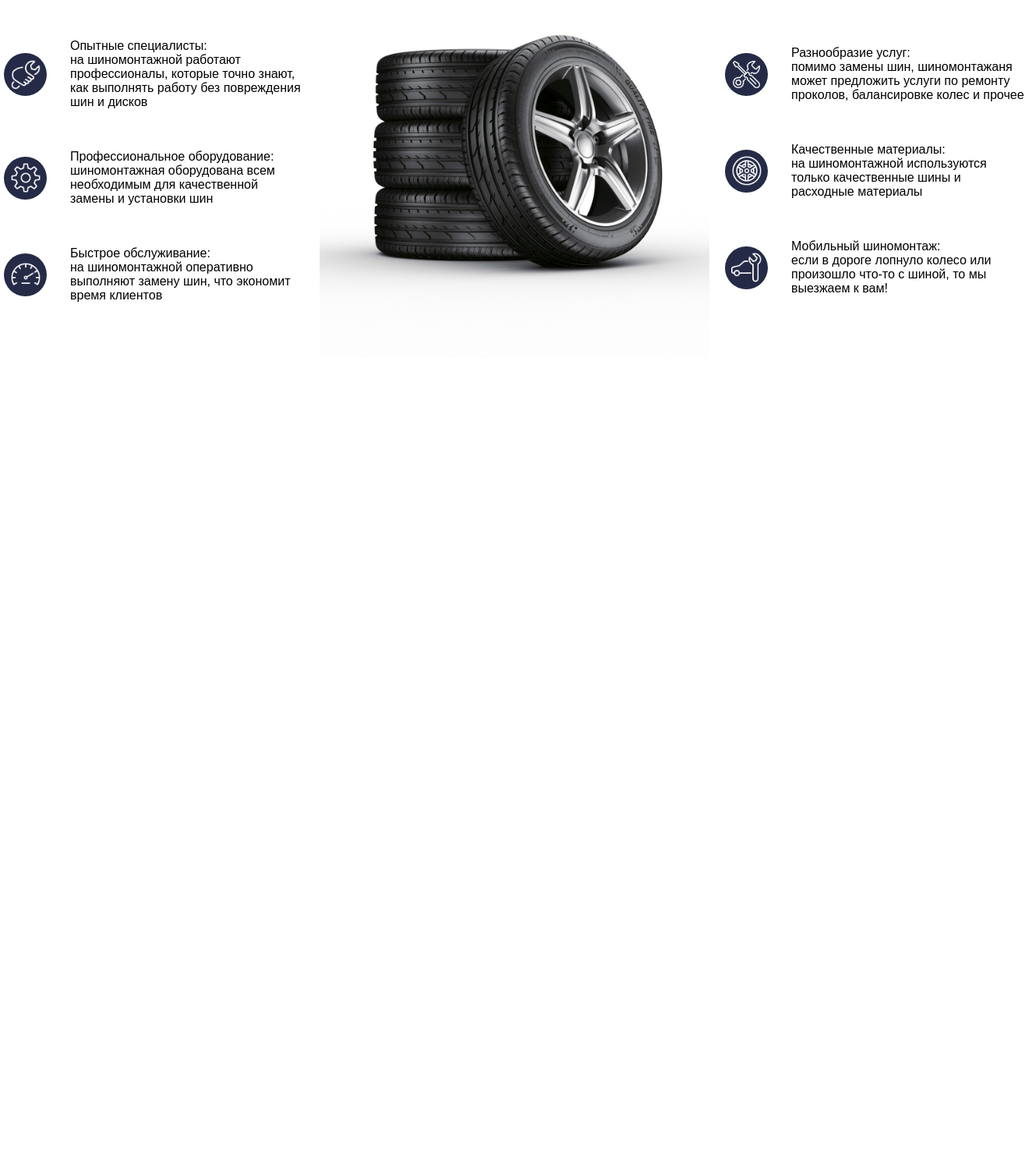
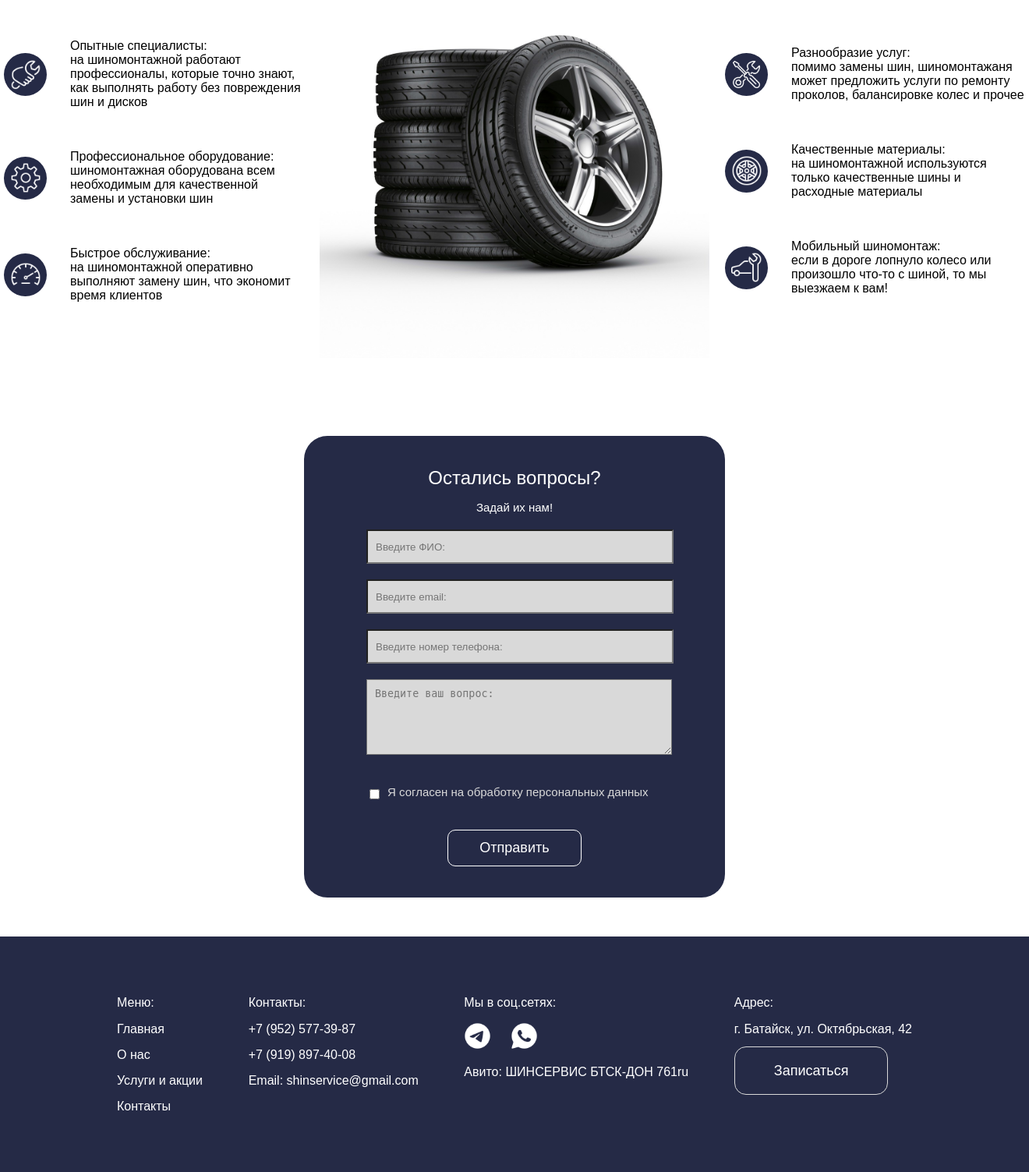
Before and after one commit to mariia2206/site, a Django app: page / in a window 1320 px wide. Shown: the part 1658-3161 px from the top of the page at 78% size. Before the commit the page ends 2045 px from the top, so only its background shows below. Run offline with Django 4.2, Linux system fonts and the light colour scheme.

Commit message:
Добавление формы для возможности задать вопрос и добавление футера

```diff
--- a/main/templates/main/glavnaya.html
+++ b/main/templates/main/index.html
@@ -64,4 +64,30 @@
       </li>
     </ul>
   </section>
+
+    <div class="question-form">
+  <div class="form-header">Остались вопросы?<p class="zad">Задай их нам!</p></div>
+  <form action="#" method="post">
+    <div class="form-group">
+      <input type="text" id="name" name="name" required placeholder="Введите ФИО:">
+    </div>
+    <div class="form-group">
+      <input type="email" id="email" name="email" required placeholder="Введите email:">
+    </div>
+    <div class="form-group">
+      <input type="tel" id="phone" name="phone" required placeholder="Введите номер телефона:">
+    </div>
+    <div class="form-group">
+      <label for="question"></label>
+      <textarea id="question" name="question" rows="5" required placeholder="Введите ваш вопрос:"></textarea>
+    </div>
+    <div class="form-group form-checkbox">
+      <input type="checkbox" id="agreement" name="agreement" required>
+      <label for="agreement"><p class="sogl">Я согласен на обработку персональных данных</p></label>
+    </div>
+    <div class="form-submit">
+      <button type="submit">Отправить</button>
+    </div>
+  </form>
+</div>
 {% endblock %}
--- a/main/templates/main/layout.html
+++ b/main/templates/main/layout.html
@@ -33,5 +33,39 @@
   </nav>
     {% block content %}
     {% endblock %}
+<footer class="footer">
+  <div class="column">
+    <p>Меню:</p>
+    <ul>
+      <li><a href="#">Главная</a></li>
+      <li><a href="#">О нас</a></li>
+      <li><a href="#">Услуги и акции</a></li>
+      <li><a href="#">Контакты</a></li>
+    </ul>
+  </div>
+  <div class="column">
+    <p>Контакты:</p>
+    <ul>
+      <li>+7 (952) 577-39-87</li>
+      <li>+7 (919) 897-40-08</li>
+      <li>Email: shinservice@gmail.com</li>
+    </ul>
+  </div>
+  <div class="column">
+    <p>Мы в соц.сетях:</p>
+      <img class="icon4" src="{% static 'shinka/img/телега.png' %}" alt="Телеграм">
+      <img class="icon4" src="{% static 'shinka/img/вотсап.png' %}" alt="Вотс ап">
+    <p>Авито: ШИНСЕРВИС БТСК-ДОН 761ru</p>
+  </div>
+  <div class="column">
+    <p>Адрес:</p>
+    <p>г. Батайск, ул. Октябрьская, 42</p><br>
+    <a href="#" class="button">Записаться</a>
+  </div>
+</footer>
+
+<!-- Кнопка "Вверх" -->
+<a href="#" class="button_strelka" style="position: fixed; bottom: 20px; right: 20px;">&#8593;</a>
+
 </body>
 </html>
--- a/main/urls.py
+++ b/main/urls.py
@@ -2,6 +2,7 @@ from django.urls import path
 from . import views
 
 urlpatterns = [
-    path('', views.index),
-    path('about', views.about)
+    path('', views.index, name='index'),  # Пустой путь для корневого URL-адреса
+    path('about/', views.about, name='about'),
+    # Другие URL-адреса
 ]
--- a/main/views.py
+++ b/main/views.py
@@ -2,8 +2,7 @@ from django.shortcuts import render
 
 # Create your views here.
 def index(request):
-    return render(request, 'main/glavnaya.html')
-
+    return render(request, 'main/index.html')
 
 def about(request):
     return render(request, 'main/about.html')
```
Also changed, not shown: main/static/shinka/css/styles.css (+78 -1 lines).
